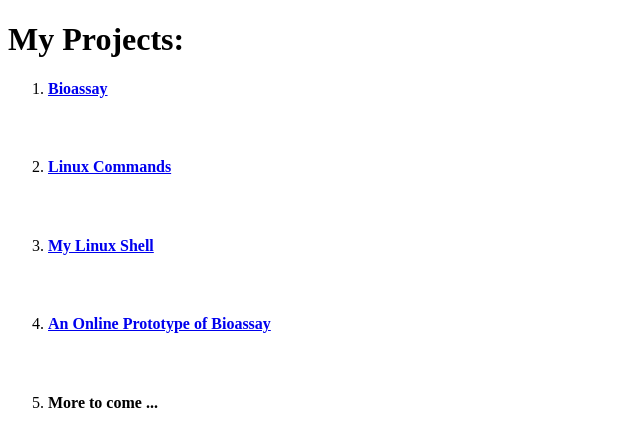
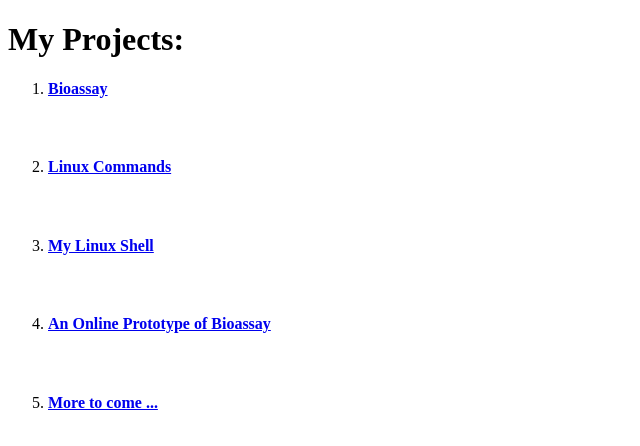
Before and after one commit to zfang2019/zfang2019.github.io, a plain HTML site: page index.html in a window 1280 px wide. Shown: the whole page, without its empty margins (0-640 px from the left). Drawn offline with Linux system fonts and the light colour scheme.

Commit message:
Update index.html

```diff
--- a/index.html
+++ b/index.html
@@ -9,10 +9,10 @@
 
 <ol>
     <li><a href=https://github.com/zfang2019/Bioassay><h4>Bioassay</h4> </a> </li><br/>
-<li><a href=https://github.com/zfang2019/MyLinuxCommand><h4>Linux Commands</h4></a> </li><br/>
-<li><a href=https://github.com/zfang2019/Linux-Shell><h4>My Linux Shell</h4></a></li><br/>
+    <li><a href=https://github.com/zfang2019/MyLinuxCommand><h4>Linux Commands</h4></a> </li><br/>
+    <li><a href=https://github.com/zfang2019/Linux-Shell><h4>My Linux Shell</h4></a></li><br/>
     <li><a href=http://escreen.herokuapp.com><h4>An Online Prototype of Bioassay</h4></a></li><br/>
-    <li><h4>More to come ...</h4></li><br/>
+    <li><a href=#><h4>More to come ...</h4></a></li><br/>
 </ol>
 
 </body>
```
